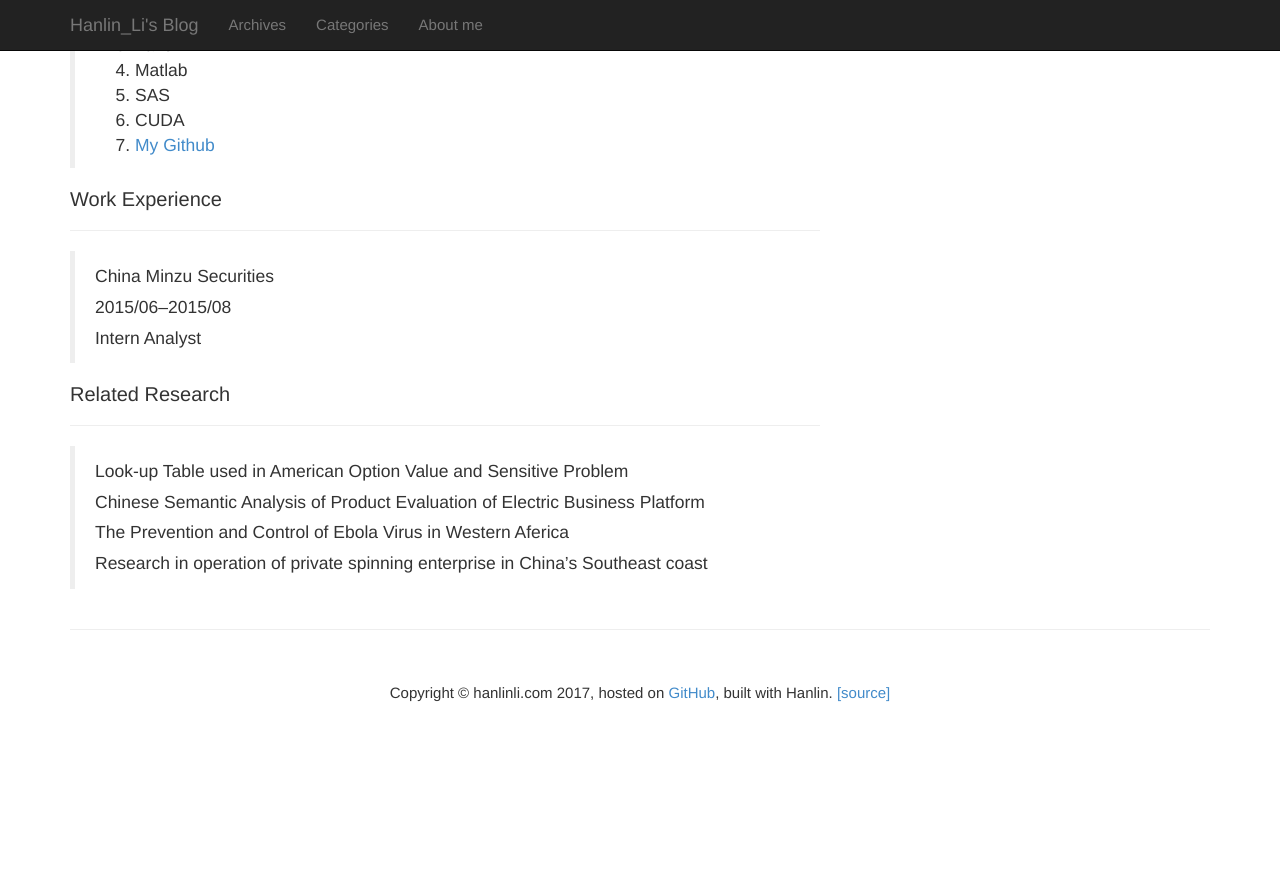
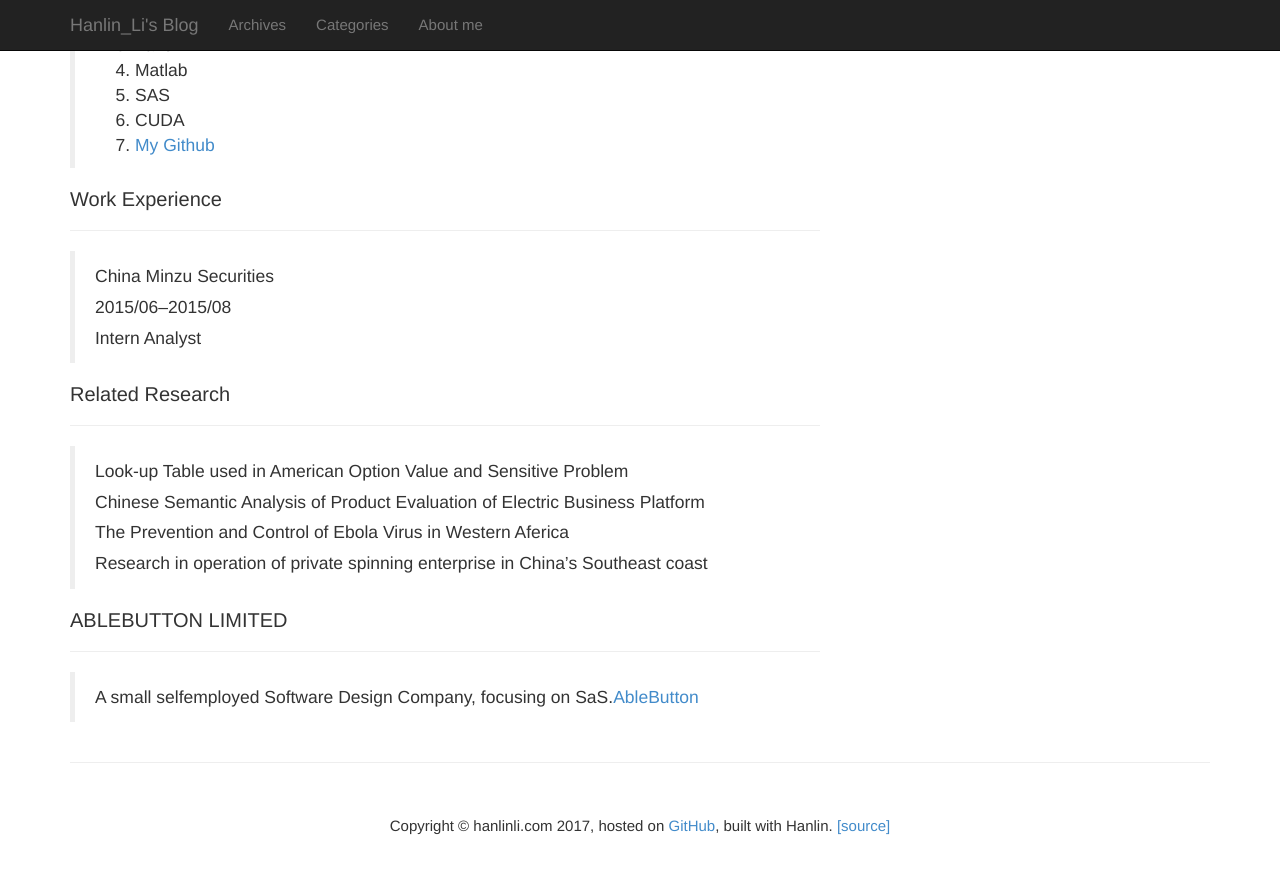
Before and after one commit to hanlinlibham/hanlinlibham.github.io, a Jekyll site: the page built from about.markdown, in a window 1280 px wide and 900 px high, scrolled down 658 px. Shown: the top 874 px of the window. Built offline with Jekyll 4.4.1, drawn with Linux system fonts in a browser that asks for light colours; our own code applies the rules of GitHub Pages for plain Markdown files; Markdown is read by kramdown in place of the engine named in the settings; before the commit the page ends 1424 px from its top, so only the background shows below that.

Commit message:
Update about.markdown

```diff
--- a/about.markdown
+++ b/about.markdown
@@ -35,3 +35,7 @@ Intern Analyst
 Chinese Semantic Analysis of Product Evaluation of Electric Business Platform<br>
 The Prevention and Control of Ebola Virus in Western Aferica<br>
 Research in operation of private spinning enterprise in China’s Southeast coast<br>
+
+## ABLEBUTTON LIMITED
+------
+> A small selfemployed Software Design Company, focusing on SaS.[AbleButton](https://www.ablebutton.com)
```
